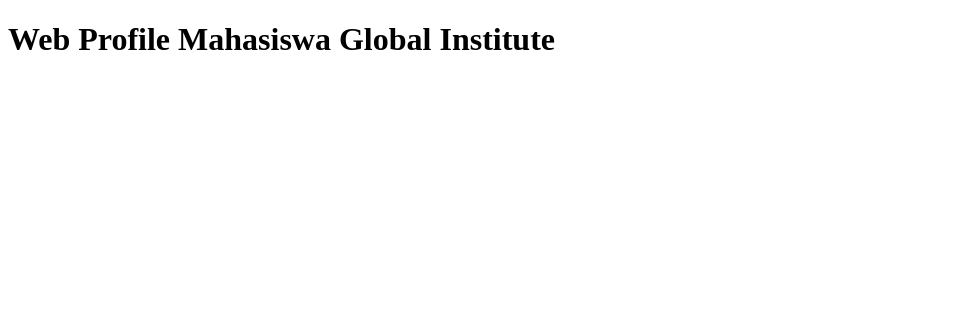
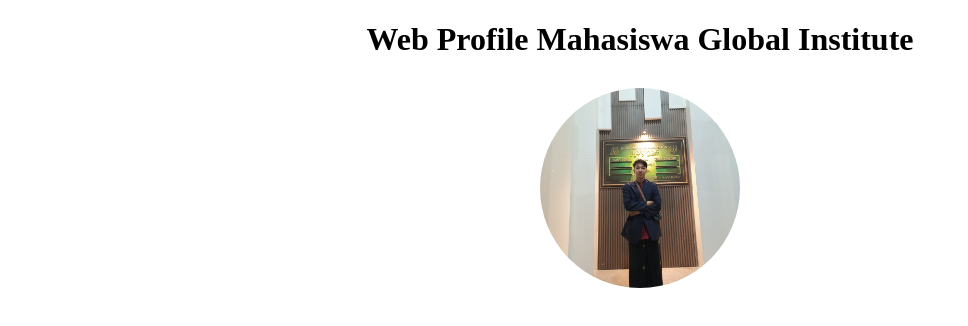
Before and after one commit to Farhan-Almaki/1124160203---UTS, a plain HTML site: page index.html in a window 1280 px wide. Shown: the whole page, without its empty margins (0-968 px from the left). Drawn offline with Linux system fonts and the light colour scheme.

Commit message:
commit 4

```diff
--- a/index.html
+++ b/index.html
@@ -5,10 +5,29 @@
     <meta name="viewport" content="width=device-width, initial-scale=1.0">
     <link rel="icon" href="img/iconair.png" type="image/png">
     <title>Perancangan Web</title>
+    <style>
+        header {
+            text-align: center;
+        }
+        .container {
+            display: flex;
+            justify-content: center;
+            margin-top: 30px;
+        }
+        img {
+            height: 200px;
+            width: 200px;
+            border-radius: 50%;
+            object-fit: cover;
+        }
+    </style>
 </head>
 <body>
     <header>
         <h1>Web Profile Mahasiswa Global Institute</h1>
     </header>
+    <div class="container">
+        <img src="img/profile.webp" alt="Foto Profile">
+    </div>
 </body>
 </html>
```
Also changed, not shown: img/profile.webp (added).
